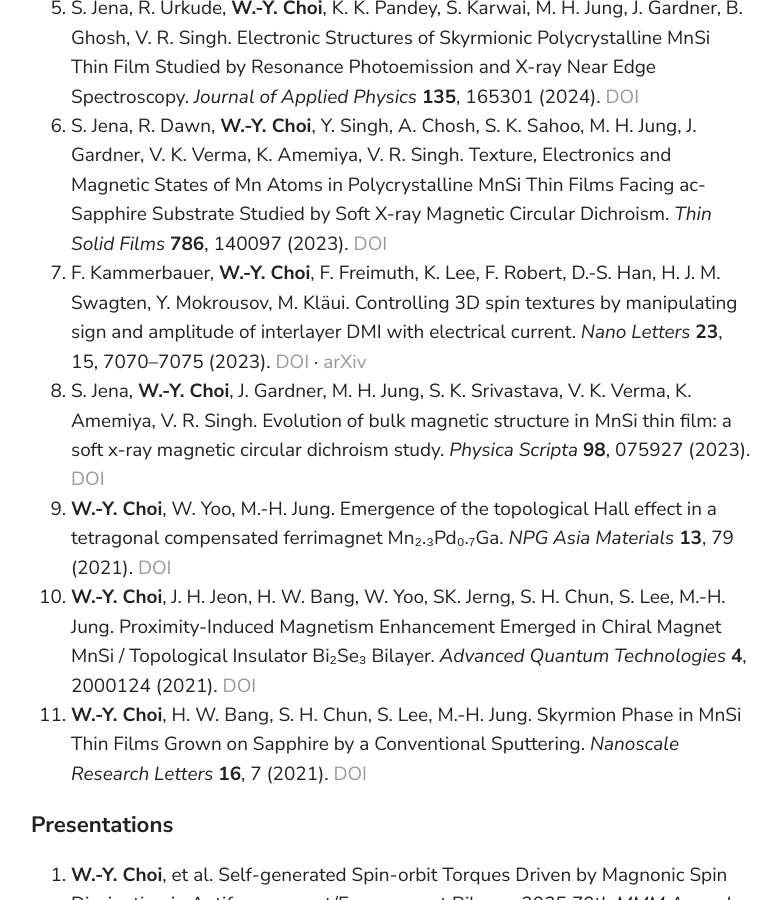
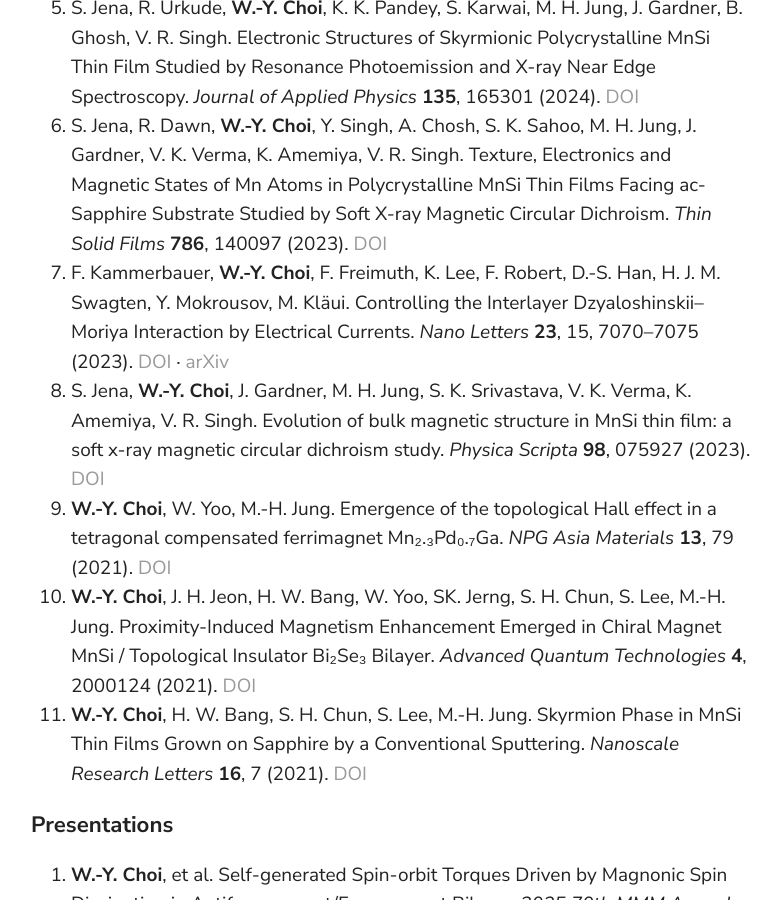
Before and after one commit to shr0eq/shr0eq.github.io, a Jekyll site: the page built from publications.md, in a window 1280 px wide and 900 px high, scrolled down 1051 px. Shown: the whole window, without its empty margins (69-846 px from the left). Built offline with Jekyll 4.4.1, drawn with Linux system fonts in a browser that asks for light colours.

Commit message:
Correct publication titles and DOI links

```diff
--- a/publications.md
+++ b/publications.md
@@ -12,14 +12,14 @@ description: Journal articles and conference presentations by Won-Young Choi on
 *† co-first author*
 
 1. J.-B. Choi, H. Seong, **W.-Y. Choi**, S.-J. Noh, J.-S. Lee, H.-S. Lee, Y.-C. Kim, O.-J. Lee, B.-C. Min, J.-H. Kwon, D.-S. Han. Spin Hall Magnetic Sensors with Dynamic Offset Calibration and Structurally Tunable Sensitivity. *IEEE Sensors Journal* **25**, 21, 39605–39611 (2025). [DOI](https://doi.org/10.1109/jsen.2025.3609856)
-2. **W.-Y. Choi†**, J.-H. Ha†, M.-S. Jung, S. B. Kim, H.-C. Koo, O. Lee, B.-C. Min, H. Jang, A. Shahee, J.-W. Kim, M. Kläui, J.-I. Hong, K.-W. Kim, D.-S. Han. Magnetization switching driven by magnonic spin dissipation. *Nature Communications* **16**, 5859 (2025). [DOI](https://doi.org/10.1038/s41467-025-60800-3)
+2. **W.-Y. Choi†**, J.-H. Ha†, M.-S. Jung, S. B. Kim, H.-C. Koo, O. Lee, B.-C. Min, H. Jang, A. Shahee, J.-W. Kim, M. Kläui, J.-I. Hong, K.-W. Kim, D.-S. Han. Magnetization switching driven by magnonic spin dissipation. *Nature Communications* **16**, 5859 (2025). [DOI](https://doi.org/10.1038/s41467-025-61073-w)
 3. S. Yu, J. Park, Y. Jo, W. Kim, H. Kim, **W.-Y. Choi**, M. Kim, D.-S. Han, M.-H. Jung, K. Rhie, K. Lee. The control of magnetization reversal by tuning the interlayer exchange interaction in magnetic multilayers. *Journal of the Korean Physical Society* **86**, 62–67 (2024). [DOI](https://doi.org/10.1007/s40042-024-01238-w)
 4. H. Seong, **W.-Y. Choi**, J. Choi, D.-H. Kim, T.-E. Park, B.-C. Min, H.-J. Choi, D.-S. Han. Magnetic properties of GdFeCo thin films tailored by sputtering conditions. *Current Applied Physics* **68**, 131–137 (2024). [DOI](https://doi.org/10.1016/j.cap.2024.09.006)
 5. S. Jena, R. Urkude, **W.-Y. Choi**, K. K. Pandey, S. Karwai, M. H. Jung, J. Gardner, B. Ghosh, V. R. Singh. Electronic Structures of Skyrmionic Polycrystalline MnSi Thin Film Studied by Resonance Photoemission and X-ray Near Edge Spectroscopy. *Journal of Applied Physics* **135**, 165301 (2024). [DOI](https://doi.org/10.1063/5.0202229)
 6. S. Jena, R. Dawn, **W.-Y. Choi**, Y. Singh, A. Chosh, S. K. Sahoo, M. H. Jung, J. Gardner, V. K. Verma, K. Amemiya, V. R. Singh. Texture, Electronics and Magnetic States of Mn Atoms in Polycrystalline MnSi Thin Films Facing ac-Sapphire Substrate Studied by Soft X-ray Magnetic Circular Dichroism. *Thin Solid Films* **786**, 140097 (2023). [DOI](https://doi.org/10.1016/j.tsf.2023.140097)
-7. F. Kammerbauer, **W.-Y. Choi**, F. Freimuth, K. Lee, F. Robert, D.-S. Han, H. J. M. Swagten, Y. Mokrousov, M. Kläui. Controlling 3D spin textures by manipulating sign and amplitude of interlayer DMI with electrical current. *Nano Letters* **23**, 15, 7070–7075 (2023). [DOI](https://doi.org/10.1021/acs.nanolett.2c04601) · [arXiv](https://arxiv.org/abs/2209.01450)
+7. F. Kammerbauer, **W.-Y. Choi**, F. Freimuth, K. Lee, F. Robert, D.-S. Han, H. J. M. Swagten, Y. Mokrousov, M. Kläui. Controlling the Interlayer Dzyaloshinskii–Moriya Interaction by Electrical Currents. *Nano Letters* **23**, 15, 7070–7075 (2023). [DOI](https://doi.org/10.1021/acs.nanolett.3c01709) · [arXiv](https://arxiv.org/abs/2209.01450)
 8. S. Jena, **W.-Y. Choi**, J. Gardner, M. H. Jung, S. K. Srivastava, V. K. Verma, K. Amemiya, V. R. Singh. Evolution of bulk magnetic structure in MnSi thin film: a soft x-ray magnetic circular dichroism study. *Physica Scripta* **98**, 075927 (2023). [DOI](https://doi.org/10.1088/1402-4896/acdc5e)
-9. **W.-Y. Choi**, W. Yoo, M.-H. Jung. Emergence of the topological Hall effect in a tetragonal compensated ferrimagnet Mn₂.₃Pd₀.₇Ga. *NPG Asia Materials* **13**, 79 (2021). [DOI](https://doi.org/10.1038/s41427-021-00348-4)
+9. **W.-Y. Choi**, W. Yoo, M.-H. Jung. Emergence of the topological Hall effect in a tetragonal compensated ferrimagnet Mn₂.₃Pd₀.₇Ga. *NPG Asia Materials* **13**, 79 (2021). [DOI](https://doi.org/10.1038/s41427-022-00361-z)
 10. **W.-Y. Choi**, J. H. Jeon, H. W. Bang, W. Yoo, SK. Jerng, S. H. Chun, S. Lee, M.-H. Jung. Proximity-Induced Magnetism Enhancement Emerged in Chiral Magnet MnSi / Topological Insulator Bi₂Se₃ Bilayer. *Advanced Quantum Technologies* **4**, 2000124 (2021). [DOI](https://doi.org/10.1002/qute.202000124)
 11. **W.-Y. Choi**, H. W. Bang, S. H. Chun, S. Lee, M.-H. Jung. Skyrmion Phase in MnSi Thin Films Grown on Sapphire by a Conventional Sputtering. *Nanoscale Research Letters* **16**, 7 (2021). [DOI](https://doi.org/10.1186/s11671-020-03462-2)
 
```
Also changed, not shown: cv.md (+1 -1 lines), 1 other file.
